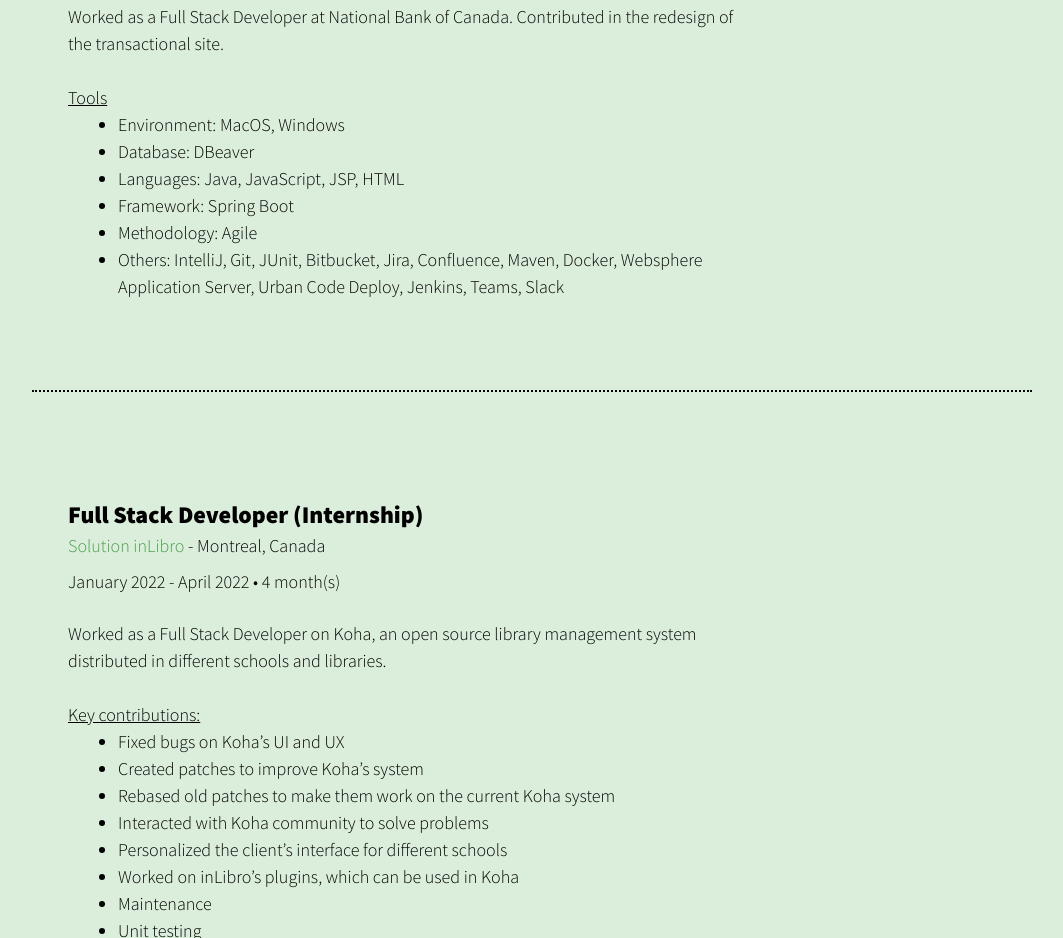
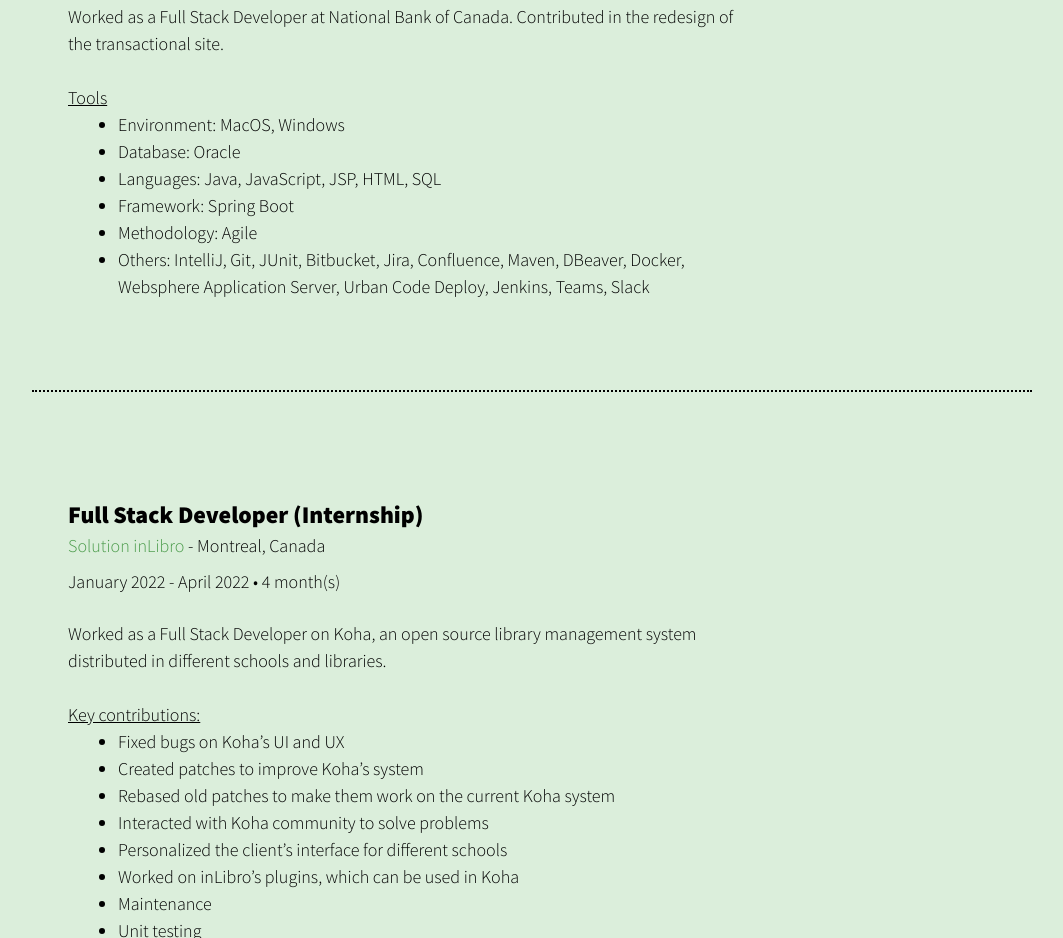
Before and after one commit to ThiiLuu79/MyPortfolio, a plain HTML site: page views/experiences.html in a window 1280 px wide. Shown: the part 1183-2121 px from the top of the page, without its empty margins (108-1171 px from the left). Drawn offline with nearby package versions, Linux system fonts and the light colour scheme.

Commit message:
Update experiences.html

```diff
--- a/views/experiences.html
+++ b/views/experiences.html
@@ -55,11 +55,11 @@
             <p class="tools">Tools</p>
             <ul class="tool-list">
               <li>Environment: MacOS, Windows</li>
-              <li>Database: DBeaver</li>
-              <li>Languages: Java, JavaScript, JSP, HTML</li>
+              <li>Database: Oracle</li>
+              <li>Languages: Java, JavaScript, JSP, HTML, SQL</li>
               <li>Framework: Spring Boot</li>
               <li>Methodology: Agile</li>
-              <li>Others: IntelliJ, Git, JUnit, Bitbucket, Jira, Confluence, Maven, Docker, Websphere Application Server, Urban Code Deploy, Jenkins, Teams, Slack</li>
+              <li>Others: IntelliJ, Git, JUnit, Bitbucket, Jira, Confluence, Maven, DBeaver, Docker, Websphere Application Server, Urban Code Deploy, Jenkins, Teams, Slack</li>
             </ul>
           </div>
         </div>
```
